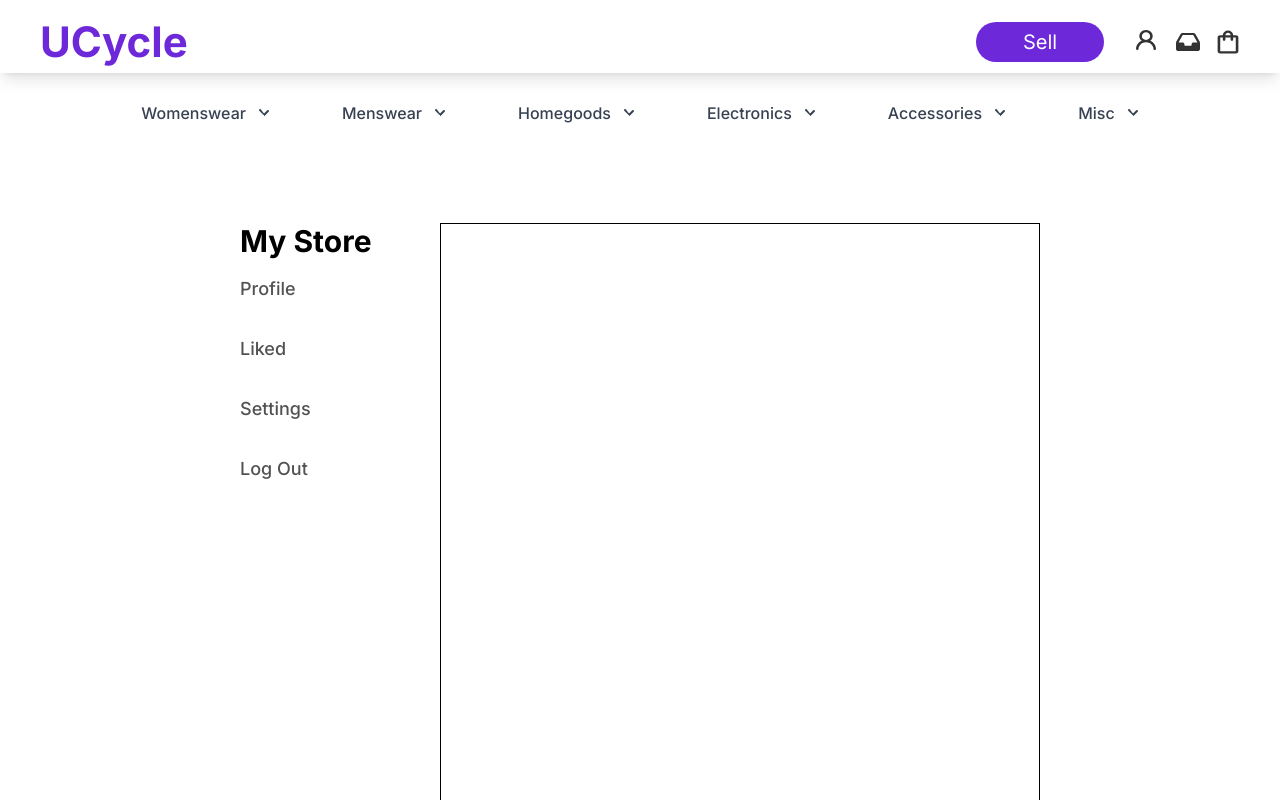
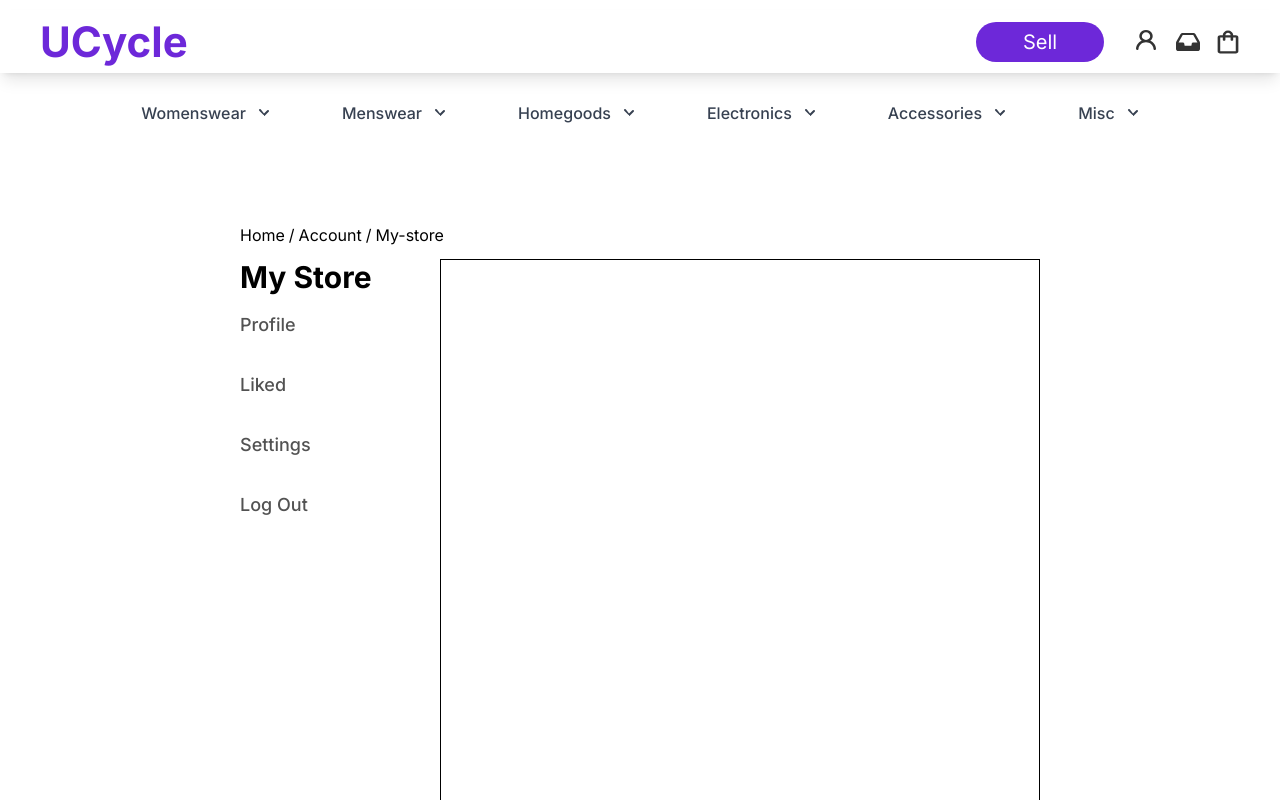
Before and after one commit to mbacarro/ucycle, a React (Create React App) app: page /account/my-store in a window 1280 px wide. Shown: the top 800 px of the page. Built offline with nearby package versions, Linux system fonts and the light colour scheme.

Commit message:
added breadcrumbs

```diff
--- a/src/Components/Breadcrumbs/Breadcrumbs.js
+++ b/src/Components/Breadcrumbs/Breadcrumbs.js
@@ -10,7 +10,7 @@ export default function Breadcrumbs() {
     const crumbs = location.pathname.split('/')
         .filter(crumb => crumb !== '' && crumb !== 'category' && crumb !== 'item')
         .map((crumb, index, array) => {
-            currLink =+ `/${crumb}`
+            currLink += `/${crumb}`
 
             return (
                 <>
--- a/src/Pages/Account/Liked.js
+++ b/src/Pages/Account/Liked.js
@@ -2,12 +2,17 @@ import React from 'react';
 import { Link } from 'react-router-dom';
 
 import NavBar from '../../Components/Navbar/Navbar';
+import Breadcrumbs from '../../Components/Breadcrumbs/Breadcrumbs';
+
 
 export default function Liked(props) {
     return (
         <>
             <NavBar />
-            <div className="flex flex-col gap-20 my-20 mx-60">
+            <div className='mx-20'>
+                <Breadcrumbs />
+            </div>
+            <div className="flex flex-col gap-20 mt-3 mx-60">
                 <div className='flex'>
                     <div className='flex flex-col w-1/4'>
                         <h1 className='text-3xl font-bold'>Liked</h1>
--- a/src/Pages/Account/MyStore.js
+++ b/src/Pages/Account/MyStore.js
@@ -2,12 +2,17 @@ import React from 'react';
 import { Link } from 'react-router-dom';
 
 import NavBar from '../../Components/Navbar/Navbar';
+import Breadcrumbs from '../../Components/Breadcrumbs/Breadcrumbs';
+
 
 export default function MyStore(props) {
     return (
         <>
             <NavBar />
-            <div className="flex flex-col gap-20 my-20 mx-60">
+            <div className='mx-20'>
+                <Breadcrumbs />
+            </div>
+            <div className="flex flex-col gap-20 mt-3 mx-60">
                 <div className='flex'>
                     <div className='flex flex-col w-1/4'>
                         <h1 className='text-3xl font-bold'>My Store</h1>
--- a/src/Pages/Account/Profile.js
+++ b/src/Pages/Account/Profile.js
@@ -3,12 +3,16 @@ import { Link } from 'react-router-dom';
 
 
 import NavBar from '../../Components/Navbar/Navbar';
+import Breadcrumbs from '../../Components/Breadcrumbs/Breadcrumbs';
 
 export default function Profile(props) {
     return (
         <>
             <NavBar />
-            <div className="flex flex-col gap-20 my-20 mx-60">
+            <div className='mx-20'>
+                <Breadcrumbs />
+            </div>
+            <div className="flex flex-col gap-20 mt-3 mx-60">
                 <div className='flex'>
                     <div className='flex flex-col w-1/4'>
                         <h1 className='text-3xl font-bold'>Profile</h1>
--- a/src/Pages/Account/Settings.js
+++ b/src/Pages/Account/Settings.js
@@ -2,12 +2,16 @@ import React from 'react';
 import { Link } from 'react-router-dom';
 
 import NavBar from '../../Components/Navbar/Navbar';
+import Breadcrumbs from '../../Components/Breadcrumbs/Breadcrumbs';
 
 export default function Settings(props) {
     return (
         <>
             <NavBar />
-            <div className="flex flex-col gap-20 my-20 mx-60">
+            <div className='mx-20'>
+                <Breadcrumbs />
+            </div>
+            <div className="flex flex-col gap-20 mt-3 mx-60">
                 <div className='flex'>
                     <div className='flex flex-col w-1/4'>
                         <h1 className='text-3xl font-bold'>Settings</h1>
```
